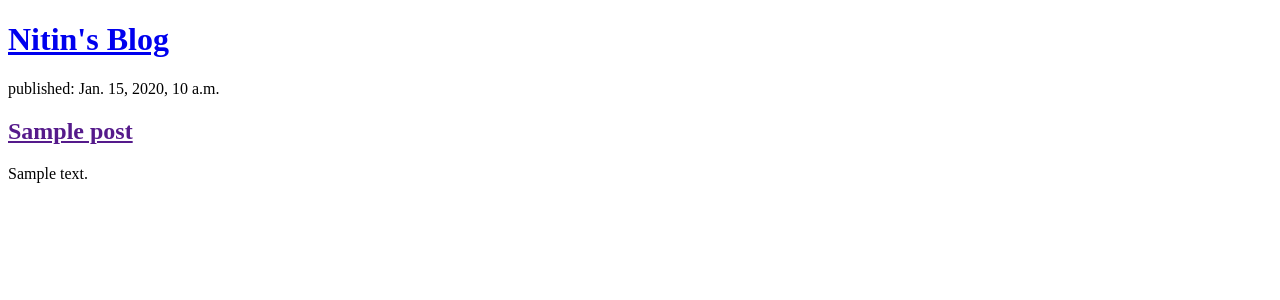
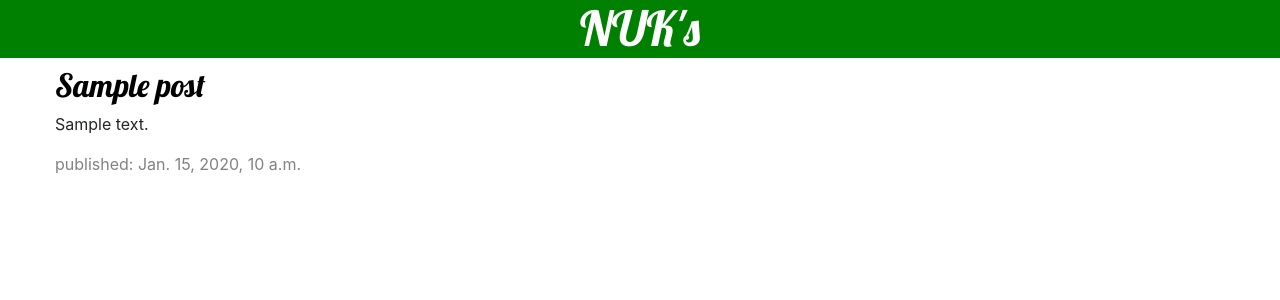
Before and after one commit to nitinskumavat/my-first-blog, a Django app: template blog/templates/blog/post_list.html in a window 1280 px wide. Shown: the top 300 px of the page. Run offline with Django 3.2, Linux system fonts and the light colour scheme; the template is opened without the code that fills it: values that come from a table or form of the project are taken from there, others are empty; tables that the repository leaves empty hold one stand-in row (values such as "Sample post"); some libraries are stand-ins or nearby versions.

Commit message:
Added view and template for each post and css.

```diff
--- /dev/null
+++ b/blog/static/css/blog.css
@@ -0,0 +1,47 @@
+.page-header {
+    background-color:green;
+    text-align: center;
+}
+
+.page-header h1, .page-header h1 a, .page-header h1 a:visited, .page-header h1 a:active {
+    color: #ffffff;
+    font-size: 36pt;
+    text-decoration: none;
+}
+
+.content {
+    margin-left: 40px;
+}
+h1{
+  color: white;
+}
+h1, h2, h3, h4 {
+    font-family: 'Lobster', cursive;
+}
+
+.date {
+    color: #828282;
+}
+
+.save {
+    float: right;
+}
+
+.post-form textarea, .post-form input {
+    width: 100%;
+}
+
+.top-menu, .top-menu:hover, .top-menu:visited {
+    color: #ffffff;
+    float: right;
+    font-size: 26pt;
+    margin-right: 20px;
+}
+
+.post {
+    margin-bottom: 70px;
+}
+
+.post h2 a, .post h2 a:visited {
+    color: #000000;
+}
--- /dev/null
+++ b/blog/templates/blog/base.html
@@ -0,0 +1,33 @@
+<!doctype html>
+  {% load static %}
+<html lang="en">
+  <head>
+    <!-- Required meta tags -->
+    <meta charset="utf-8">
+    <meta name="viewport" content="width=device-width, initial-scale=1, shrink-to-fit=no">
+    <link href="//fonts.googleapis.com/css?family=Lobster&subset=latin,latin-ext" rel="stylesheet" type="text/css">
+    <!-- Bootstrap CSS -->
+    <link rel="stylesheet" href="https://maxcdn.bootstrapcdn.com/bootstrap/4.0.0/css/bootstrap.min.css" integrity="sha384-Gn5384xqQ1aoWXA+058RXPxPg6fy4IWvTNh0E263XmFcJlSAwiGgFAW/dAiS6JXm" crossorigin="anonymous">
+    <link rel="stylesheet" href="{% static 'css/blog.css' %}">
+    <title>K blog</title>
+
+  </head>
+  <body>
+      <div class="page-header">
+          <h1><a href="/">NUK's</a></h1>
+      </div>
+      <div class="content container">
+          <div class="row">
+              <div class="col-md-8">
+              {% block content %}
+              {% endblock %}
+              </div>
+          </div>
+      </div>
+    <!-- Optional JavaScript -->
+    <!-- jQuery first, then Popper.js, then Bootstrap JS -->
+    <script src="https://code.jquery.com/jquery-3.2.1.slim.min.js" integrity="sha384-KJ3o2DKtIkvYIK3UENzmM7KCkRr/rE9/Qpg6aAZGJwFDMVNA/GpGFF93hXpG5KkN" crossorigin="anonymous"></script>
+    <script src="https://cdnjs.cloudflare.com/ajax/libs/popper.js/1.12.9/umd/popper.min.js" integrity="sha384-ApNbgh9B+Y1QKtv3Rn7W3mgPxhU9K/ScQsAP7hUibX39j7fakFPskvXusvfa0b4Q" crossorigin="anonymous"></script>
+    <script src="https://maxcdn.bootstrapcdn.com/bootstrap/4.0.0/js/bootstrap.min.js" integrity="sha384-JZR6Spejh4U02d8jOt6vLEHfe/JQGiRRSQQxSfFWpi1MquVdAyjUar5+76PVCmYl" crossorigin="anonymous"></script>
+  </body>
+</html>
--- a/blog/templates/blog/post_list.html
+++ b/blog/templates/blog/post_list.html
@@ -1,20 +1,13 @@
-<!DOCTYPE html>
-<html lang="en" dir="ltr">
-  <head>
-    <meta charset="utf-8">
-    <title>Nitin's blog</title>
-  </head>
-  <body>
-    <div>
-         <h1><a href="/">Nitin's Blog</a></h1>
-     </div>
+{% extends 'blog/base.html' %}
 
-     {% for post in posts %}
-     <div>
-         <p>published: {{ post.published_date }}</p>
-         <h2><a href="">{{ post.title }}</a></h2>
-         <p>{{ post.text|linebreaksbr }}</p>
-     </div>
- {% endfor %}
-  </body>
-</html>
+{% block content %}
+{% for post in posts %}
+      <div class="post">
+        <h2><a href="{% url 'post_detail' pk=post.pk %}">{{ post.title }}</a></h2>
+        <p>{{ post.text|linebreaksbr }}</p>
+        <div class="date">
+          <p>published: {{ post.published_date }}</p>
+        </div>
+    </div>
+{% endfor %}
+{% endblock %}
--- a/blog/urls.py
+++ b/blog/urls.py
@@ -3,4 +3,5 @@ from . import views
 
 urlpatterns = [
     path('', views.post_list, name='post_list'),
+    path('post/<int:pk>/',views.post_detail,name='post_detail'),
 ]
--- a/blog/views.py
+++ b/blog/views.py
@@ -1,7 +1,11 @@
-from django.shortcuts import render
+from django.shortcuts import render, get_object_or_404
 from .models import Post
 from django.utils import timezone
 # Create your views here.
 def post_list(request):
     posts = Post.objects.filter(published_date__lte=timezone.now()).order_by('published_date')
     return render(request,'blog/post_list.html',{'posts':posts})
+
+def post_detail(request, pk):
+    post=get_object_or_404(Post,pk=pk)
+    return render(request,'blog/post_detail.html',{'post':post})
```
Also changed, not shown: blog/templates/blog/post_detail.html (added, +14 -0 lines).
